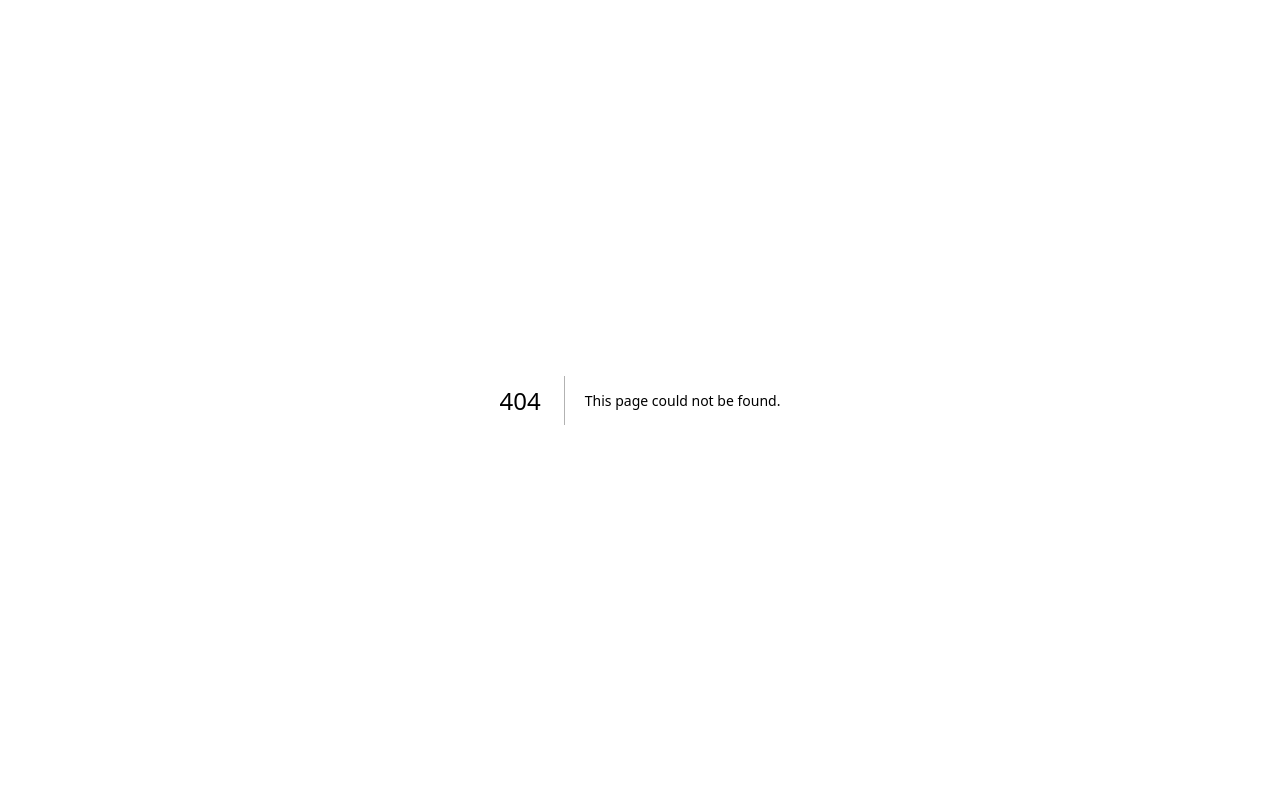
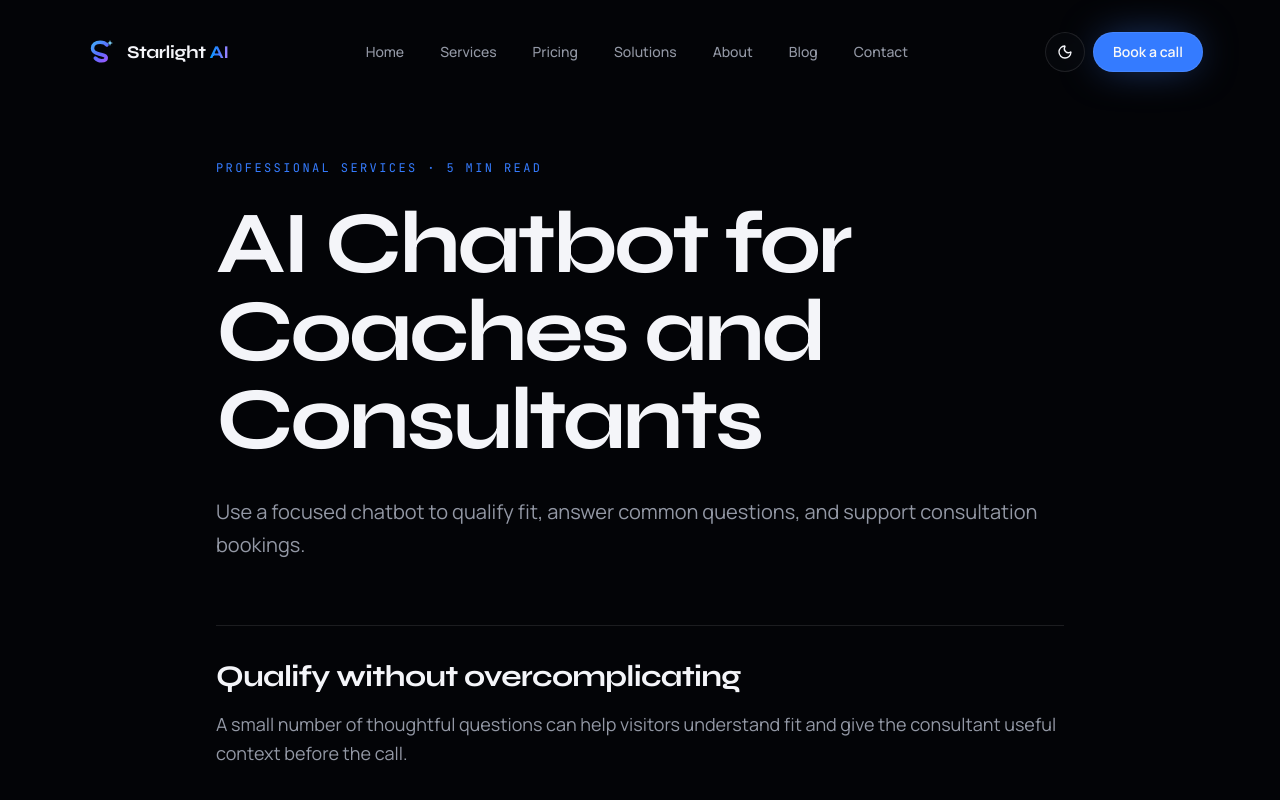
Before and after one commit to abbasimohsin392-prog/Starlight, a Next.js app: page /blog/ai-chatbot-for-coaches-and-consultants in a window 1280 px wide. Before the commit this address had no page. Shown: the top 800 px of the page. Built offline with nearby package versions, Linux system fonts and the light colour scheme.

Commit message:
Add migrated blog article routes

```diff
--- /dev/null
+++ b/app/blog/[slug]/page.tsx
@@ -0,0 +1,6 @@
+import { notFound } from 'next/navigation'
+import { Nav } from '@/components/site/nav'
+import { Footer } from '@/components/site/footer'
+import { blogPosts } from '@/lib/data'
+export function generateStaticParams(){return blogPosts.map((post)=>({slug:post.slug}))}
+export default async function BlogArticle({params}:{params:Promise<{slug:string}>}){const {slug}=await params; const post=blogPosts.find((item)=>item.slug===slug); if(!post) notFound(); return <><Nav/><main className="mx-auto max-w-4xl px-6 pt-40 pb-28"><p className="font-mono text-xs uppercase tracking-[0.2em] text-primary">{post.category} · {post.readTime}</p><h1 className="font-display mt-6 text-[clamp(2.75rem,7vw,5.5rem)] font-bold leading-none tracking-[-0.04em]">{post.title}</h1><p className="mt-8 text-xl leading-relaxed text-muted-foreground">{post.excerpt}</p><div className="mt-16 space-y-12">{post.sections.map((section)=><section key={section.heading} className="border-t border-border pt-8"><h2 className="font-display text-3xl font-bold tracking-tight">{section.heading}</h2><p className="mt-4 text-lg leading-relaxed text-muted-foreground">{section.body}</p></section>)}</div><a href="/blog" className="mt-16 inline-block font-semibold text-primary">← Back to all guides</a></main><Footer/></>}
```
